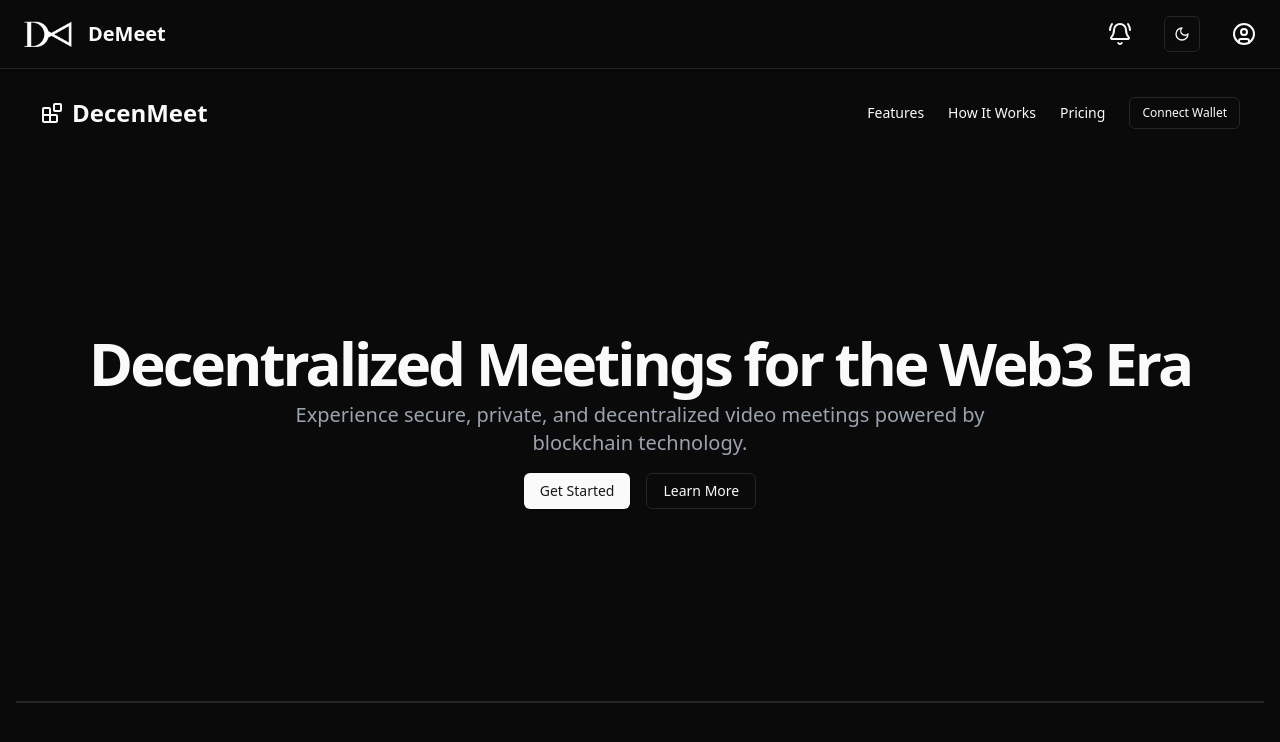
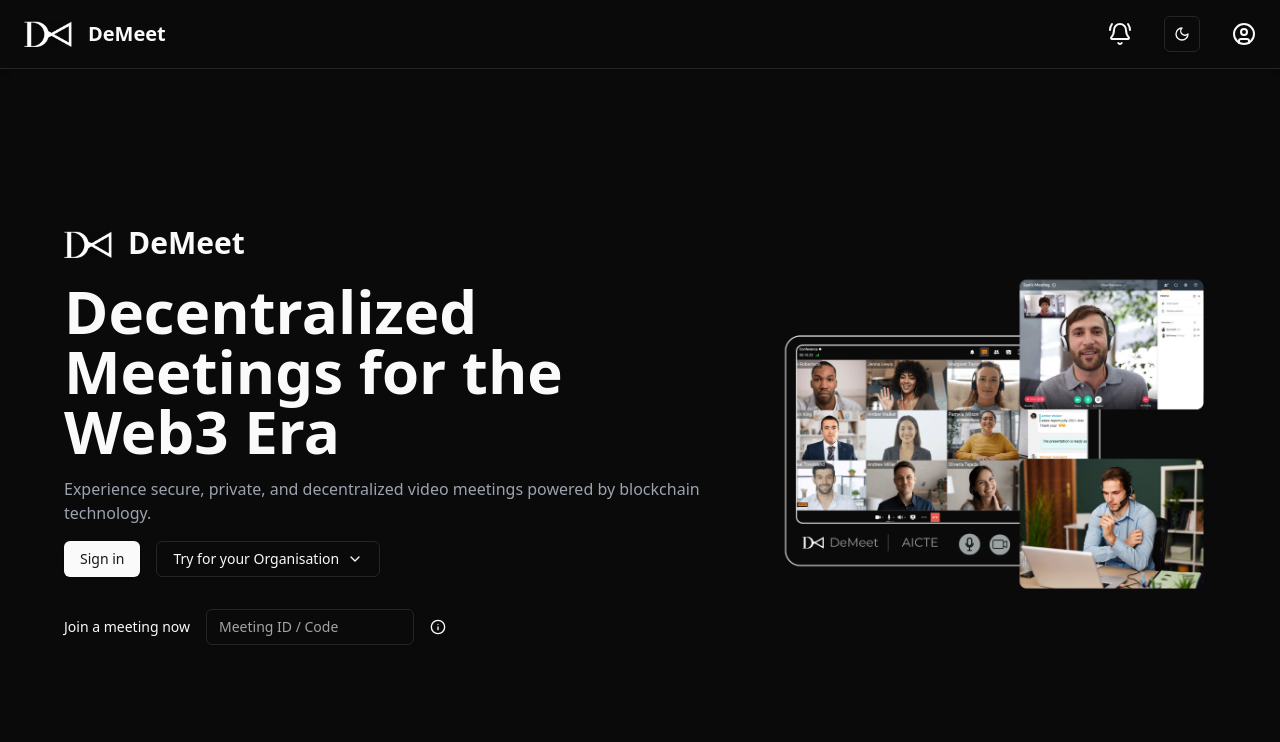
Before and after one commit to KIET-CS-2026/PCS26-18, a React (Vite) app in the folder DeMeet/client/: page / in a window 1280 px wide. Shown: the top 742 px of the page. Built offline with nearby package versions, Linux system fonts and the light colour scheme.

Commit message:
hero image

```diff
--- a/DeMeet/client/src/App.jsx
+++ b/DeMeet/client/src/App.jsx
@@ -4,6 +4,7 @@
 import LoginForm from "./components/auth/Login-form";
 import SignupForm from "./components/auth/SignupForm";
 import MainArea from "./components/HomePage/MainArea";
+import Hero from "./components/HomePage/Hero";
 
 function App() {
   return (
@@ -17,7 +18,7 @@
           <div className="container mx-auto p-4 min-h-full flex items-center justify-center">
             <Router>
               <Routes>
-                <Route path="" element={<MainArea />} />
+                <Route path="" element={<Hero />} />
                 <Route path="login" element={<LoginForm />} />
                 <Route path="signup" element={<SignupForm />} />
               </Routes>
--- a/DeMeet/client/src/components/HomePage/Hero.jsx
+++ b/DeMeet/client/src/components/HomePage/Hero.jsx
@@ -11,7 +11,7 @@
 
 export default function Hero() {
   return (
-    <div className="flex items-center justify-center p-4 md:p-12">
+    <div className="flex flex-col gap-8 md:flex-row items-center justify-center p-4 md:p-12">
       <div className="flex flex-col gap-4">
         <div className="flex items-center gap-4">
           <img
@@ -26,7 +26,7 @@
           />
           <span className="text-3xl font-bold mb-1">DeMeet</span>
         </div>
-        <div className="flex flex-col gap-4 lg:w-1/2">
+        <div className="flex flex-col gap-4">
           <h1 className="text-4xl md:text-6xl font-bold flex flex-wrap">
             Decentralized Meetings for the Web3 Era
           </h1>
@@ -57,8 +57,17 @@
           <Info className="h-4 w-4" />
         </div>
       </div>
-      <div>
-
+      <div className="w-3/4 h-full">
+        <img
+          src="/hero_light.png"
+          alt="DeMeet"
+          className="object-cover dark:hidden"
+        />
+        <img
+          src="/hero_dark.png"
+          alt="DeMeet"
+          className="object-cover hidden dark:block"
+        />
       </div>
     </div>
   );
```
Also changed, not shown: DeMeet/client/public/hero_dark.png (added), DeMeet/client/src/components/HomePage/Features.jsx (added), 1 other file (tests, documents, lock files or other folders).
